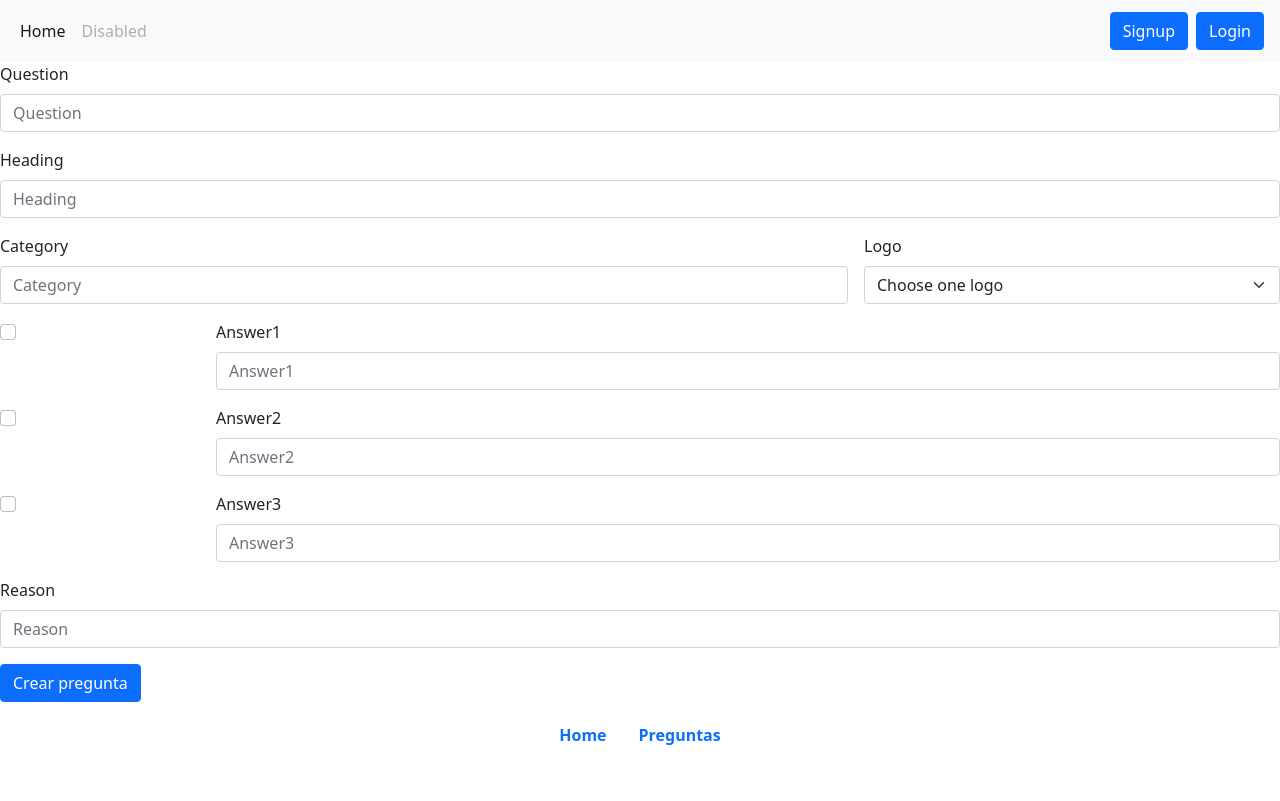
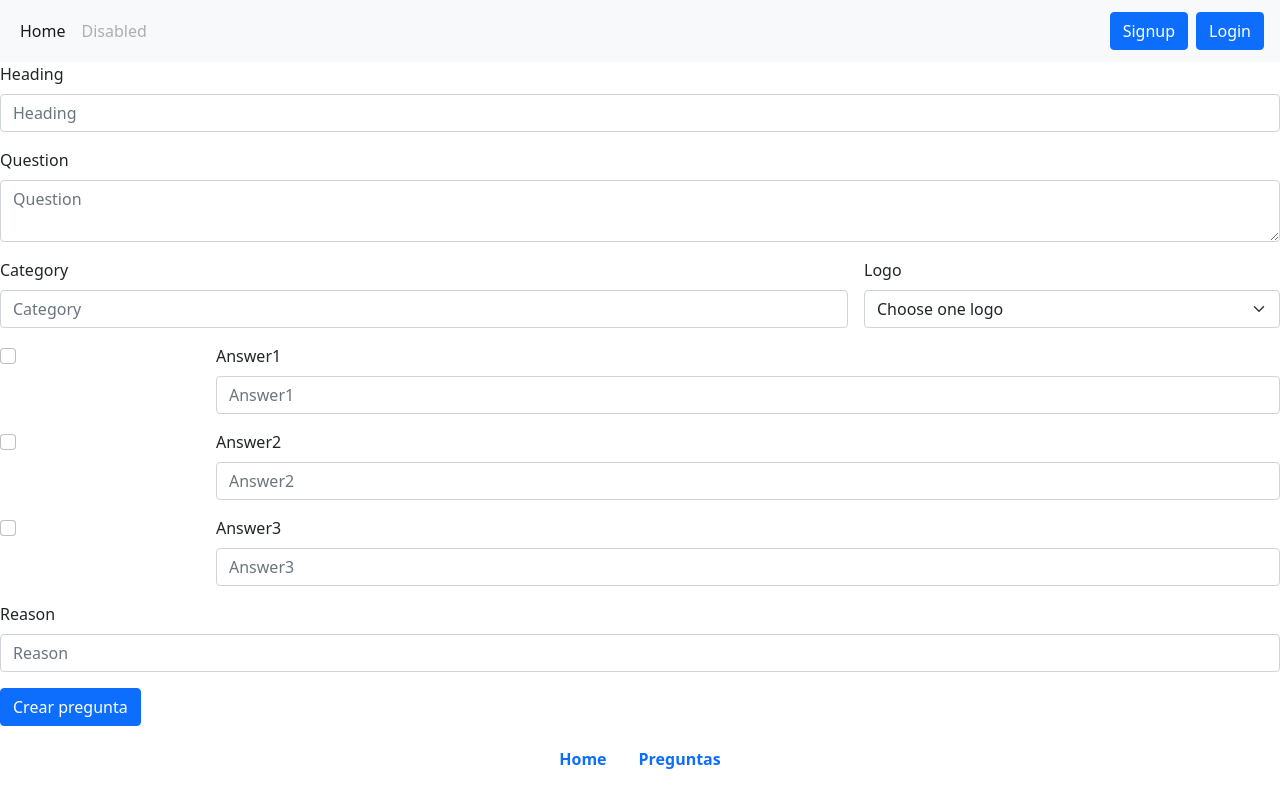
Before and after one commit to Davpad/pregunta-te, a React (Vite) app in the folder frontend/: page /newquestion in a window 1280 px wide. Built offline with nearby package versions, Linux system fonts and the light colour scheme.

Commit message:
Feat: added textarea to include line break

```diff
--- a/frontend/src/Views/editquestion.jsx
+++ b/frontend/src/Views/editquestion.jsx
@@ -37,13 +37,14 @@ export const EditQuestion = () =>{
     return (
         <form className="row g-3" onSubmit={handleSubmit}>
             <div className="col-md-12">
-                <label for="question" className="form-label">Question</label>
-                <input type="text" className="form-control" id="question" placeholder="Question" value={question} onChange={(event) => { setQuestion(event.target.value) }}/>
+                <label for="heading" className="form-label">Heading</label>
+                <input type="text" className="form-control" id="heading" placeholder="Heading" value={heading} onChange={(event) => { setHeading(event.target.value) }} />
             </div>
             <div className="col-md-12">
-                <label for="question" className="form-label">Heading</label>
-                <input type="text" className="form-control" id="heading" placeholder="Heading" value={heading} onChange={(event) => { setHeading(event.target.value) }} />
+                <label for="question" className="form-label">Question</label>
+                <textarea type="text" className="form-control" id="question" placeholder="Question" value={question} onChange={(event) => { setQuestion(event.target.value) }}/>
             </div>
+
             <div className="col-md-8">
                 <label for="category" className="form-label">Category</label>
                 <input type="text" className="form-control" id="category" placeholder="Category" value={category} onChange={(event) => { setCategory(event.target.value) }}/>
--- a/frontend/src/Views/newquestion.jsx
+++ b/frontend/src/Views/newquestion.jsx
@@ -36,12 +36,12 @@ export const NewQuestion = () => {
     return (
         <form className="row g-3" onSubmit={handleSubmit}>
             <div className="col-md-12">
-                <label for="question" className="form-label">Question</label>
-                <input type="text" className="form-control" id="question" placeholder="Question" onChange={(event) => { setQuestion(event.target.value) }} />
+                <label for="heading" className="form-label">Heading</label>
+                <input type="text" className="form-control" id="heading" placeholder="Heading" onChange={(event) => { setHeading(event.target.value) }} />
             </div>
             <div className="col-md-12">
-                <label for="question" className="form-label">Heading</label>
-                <input type="text" className="form-control" id="heading" placeholder="Heading" onChange={(event) => { setHeading(event.target.value) }} />
+                <label for="question" className="form-label">Question</label>
+                <textarea type="text" className="form-control" id="question" placeholder="Question" onChange={(event) => { setQuestion(event.target.value) }} />
             </div>
             <div className="col-md-8">
                 <label for="category" className="form-label">Category</label>
--- a/frontend/src/Views/question.jsx
+++ b/frontend/src/Views/question.jsx
@@ -36,11 +36,11 @@ export const Question = () =>{
     return(
         <div className="row col-10 d-flex mx-auto my-3">
             <div className="row" style={{backgroundColor:"#76d1ebaa"}}>
-                <img src={store.oneQuestion.logo} alt="" className="col-1 img-fluid"/>
+                <img src={store.oneQuestion.logo} alt="" className="col-1 my-auto img-fluid"/>
 
                 <div className="col-lg-11">
-                    <div className="my-2  mx-0.5" style={{backgroundColor:"white"}}>{store.oneQuestion.heading}</div>
-                    <div  className="my-2  mx-0.5" style={{backgroundColor:"white"}}><pre><code>{store.oneQuestion.question}</code></pre></div>
+                    <div className="my-2  mx-0.5 p-1"><h2>{store.oneQuestion.heading}</h2></div>
+                    <div  className="my-2  mx-0.5 p-1" style={{backgroundColor:"white"}}><pre><code>{store.oneQuestion.question}</code></pre></div>
                 </div>
             </div>
             <div className="row d-flex justify-content-end" style={{backgroundColor:"#76d1ebaa"}}>
```
